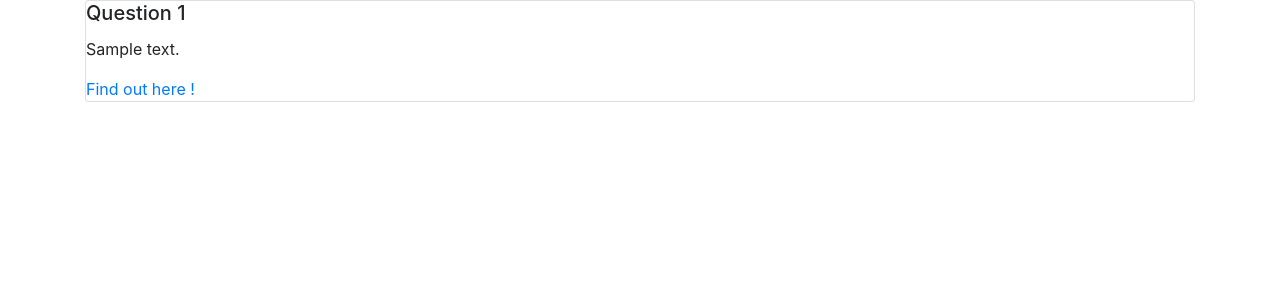
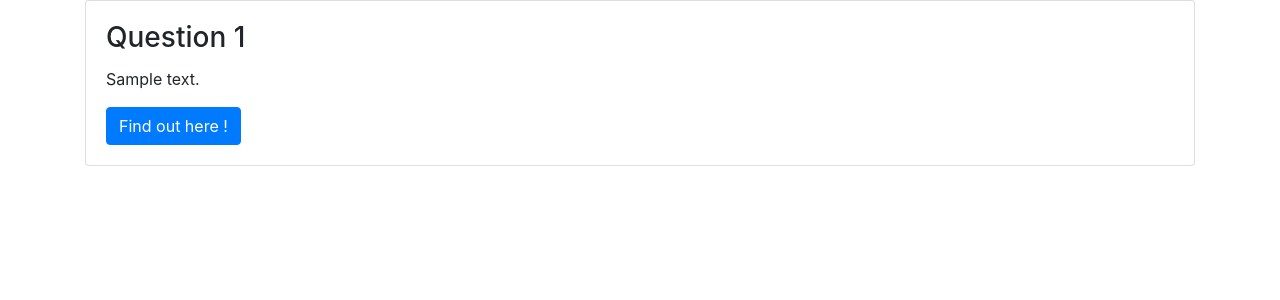
Before and after one commit to jbrocher/learn-django, a Django app: page /polls/ in a window 1280 px wide. Shown: the top 300 px of the page. Run offline with Django 3.2, Linux system fonts and the light colour scheme; tables that the repository leaves empty hold one stand-in row (values such as "Sample post"); some libraries are stand-ins or nearby versions.

Commit message:
Fix card class in index View

```diff
--- a/mysite/polls/templates/polls/index.html
+++ b/mysite/polls/templates/polls/index.html
@@ -9,12 +9,12 @@
 
       {% for question in latest_question_list %}
 
-      <div class="col-md row-xs">
+      <div class="col-md">
         <div class="card">
-          <div class="card-block">
-            <h5 class="card-title"> Question {{ question.id }}</h5>
+          <div class="card-body">
+            <h3 class="card-title"> Question {{ question.id }}</h5>
             <p class="card-text">{{ question.question_text}}</p>
-            <a class="card-link" href="{% url 'polls:detail' question.id %}">Find out here ! </a>
+            <a class="btn btn-primary" href="{% url 'polls:detail' question.id %}">Find out here ! </a>
           </div>
         </div>
       </div>
```
